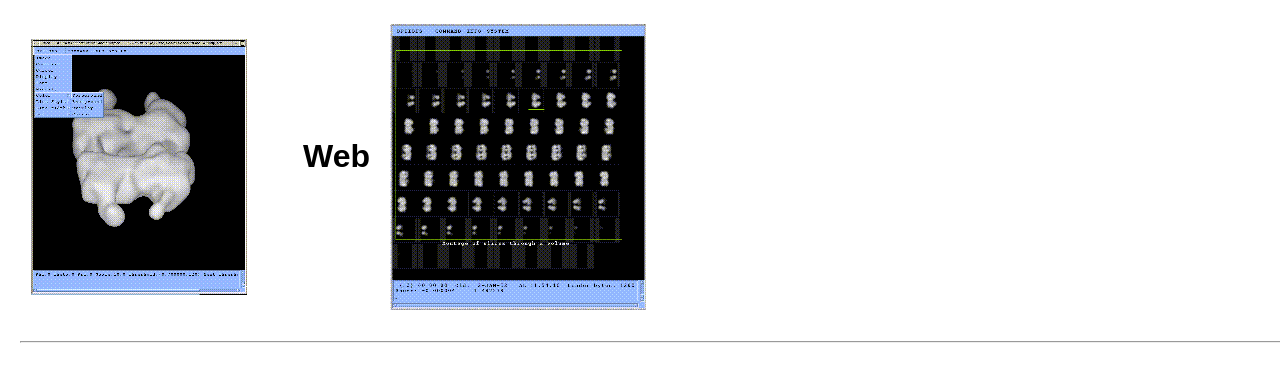
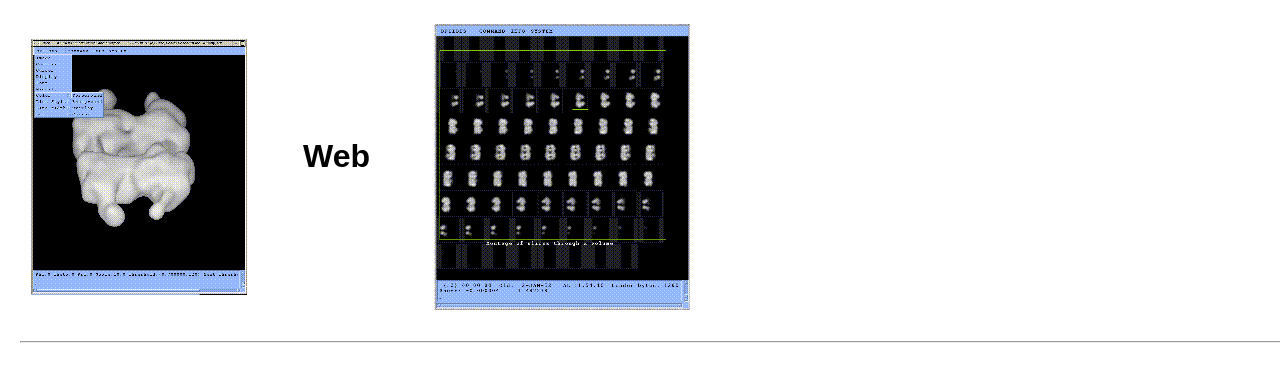
Before and after one commit to spider-em/Web, a plain HTML site: page index.html in a window 1280 px wide. Shown: the top 366 px of the page. Drawn offline with Linux system fonts and the light colour scheme.

Commit message:
Update index.html box spacing

```diff
--- a/index.html
+++ b/index.html
@@ -80,7 +80,7 @@ div.optab {
 
   <tr>
   <td width="252px"> <img width="216" height="256" alt="Web Surface Rendering" src="docs/smallweb.gif" > </td>
-  <td><h1 align="center">Web</h1></td>
+  <td><h1 align="center">Web&nbsp;&nbsp;&nbsp;&nbsp;&nbsp;</h1></td>
   <td align="right"> <img width="256" height="286" alt="Web Image Montage"   src="docs/smallweb1.gif" > </td>
   </tr>
 </table>
```
